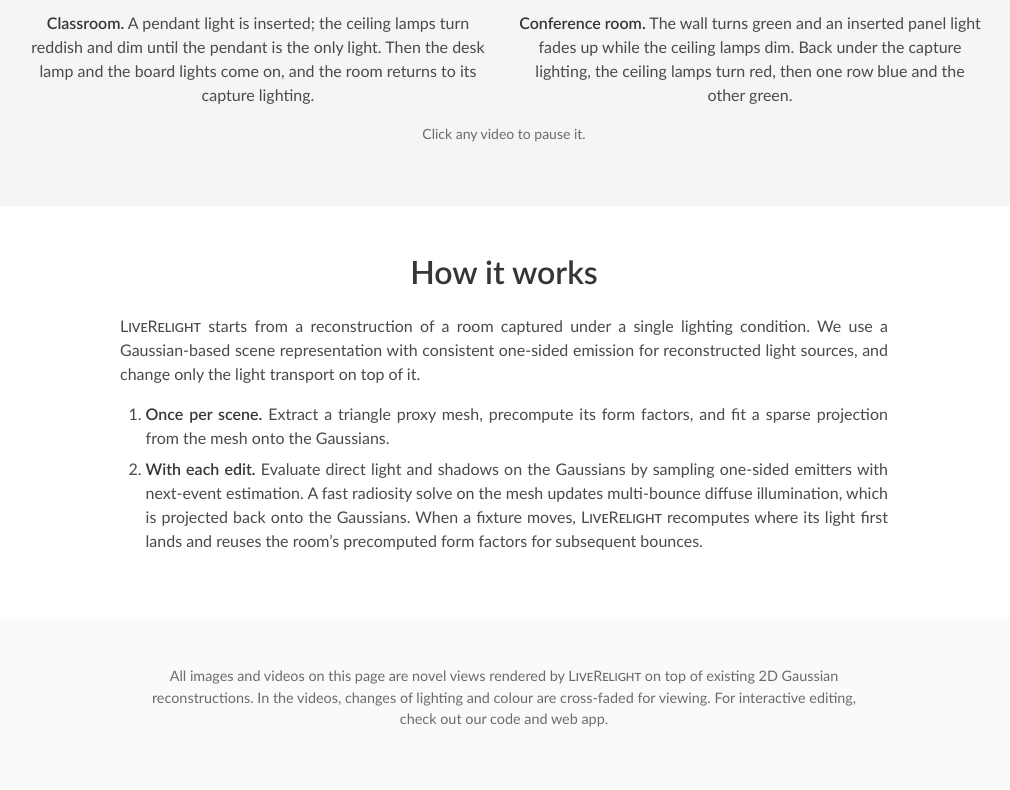
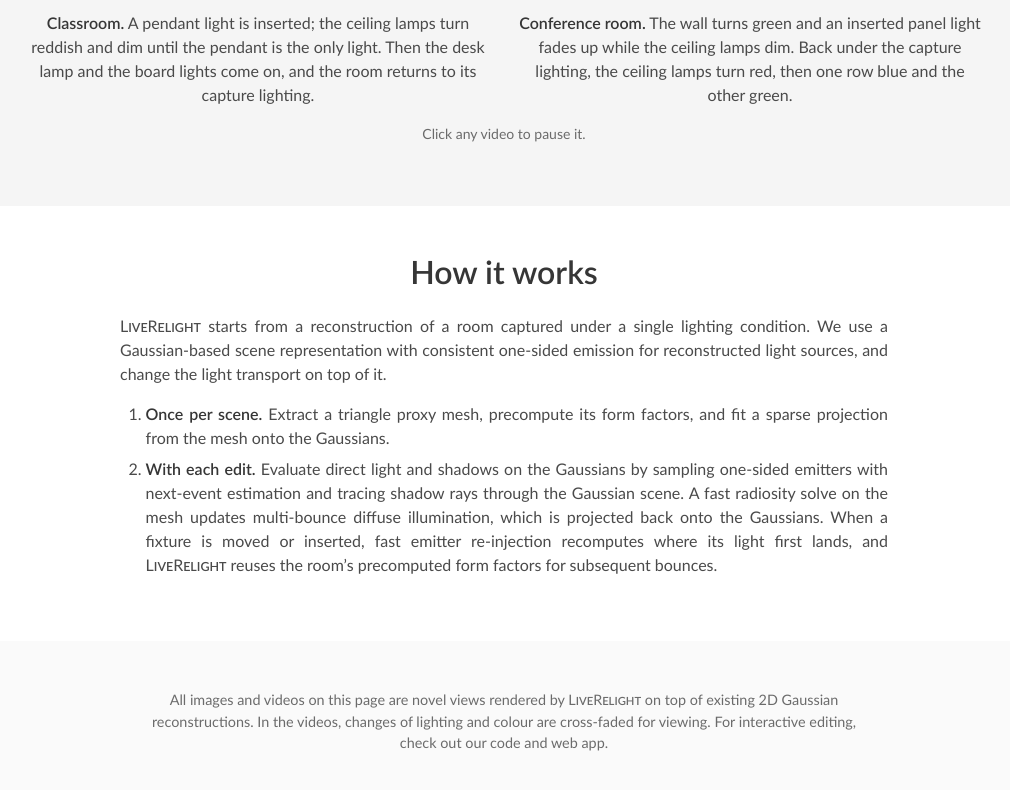
Before and after one commit to LiveRelight/LiveRelight.github.io, a plain HTML site: page index.html in a window 1280 px wide. Shown: the part 3689-4479 px from the top of the page, without its empty margins (136-1146 px from the left). Drawn offline with Linux system fonts and the light colour scheme.

Commit message:
Update How it works

```diff
--- a/index.html
+++ b/index.html
@@ -270,10 +270,10 @@ html:not(.js) .regions, html:not(.js) .demo-buttons, html:not(.js) .state-chip,
     <div class="column-narrow">
       <h2 class="title is-3 has-text-centered">How it works</h2>
       <div class="content has-text-justified">
-        <p><span class="dnerf">L<span>ive</span>R<span>elight</span></span> starts from a reconstruction of a room captured under a single lighting condition. We use a Gaussian-based scene representation with consistent one-sided emission for reconstructed light sources, and change only the light transport on top of it.</p>
+        <p><span class="dnerf">L<span>ive</span>R<span>elight</span></span> starts from a reconstruction of a room captured under a single lighting condition. We use a Gaussian-based scene representation with consistent one-sided emission for reconstructed light sources, and change the light transport on top of it.</p>
         <ol>
           <li><strong>Once per scene.</strong> Extract a triangle proxy mesh, precompute its form factors, and fit a sparse projection from the mesh onto the Gaussians.</li>
-          <li><strong>With each edit.</strong> Evaluate direct light and shadows on the Gaussians by sampling one-sided emitters with next-event estimation. A fast radiosity solve on the mesh updates multi-bounce diffuse illumination, which is projected back onto the Gaussians. When a fixture moves, <span class="dnerf">L<span>ive</span>R<span>elight</span></span> recomputes where its light first lands and reuses the room&rsquo;s precomputed form factors for subsequent bounces.</li>
+          <li><strong>With each edit.</strong> Evaluate direct light and shadows on the Gaussians by sampling one-sided emitters with next-event estimation and tracing shadow rays through the Gaussian scene. A fast radiosity solve on the mesh updates multi-bounce diffuse illumination, which is projected back onto the Gaussians. When a fixture is moved or inserted, fast emitter re-injection recomputes where its light first lands, and <span class="dnerf">L<span>ive</span>R<span>elight</span></span> reuses the room&rsquo;s precomputed form factors for subsequent bounces.</li>
         </ol>
       </div>
     </div>
```
